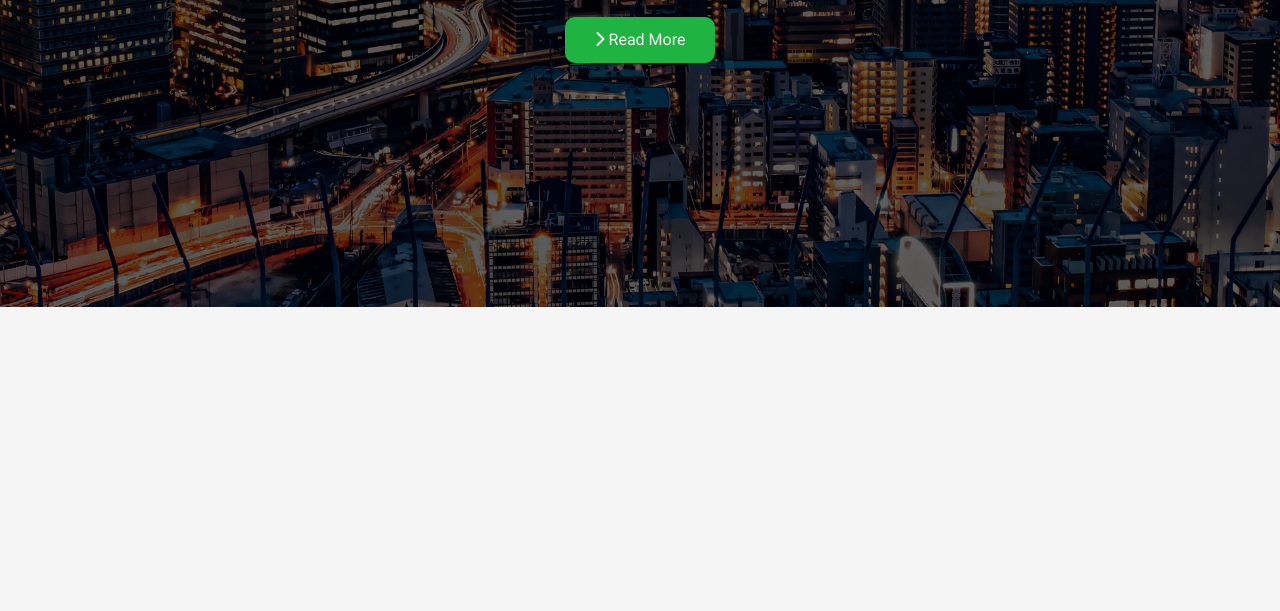
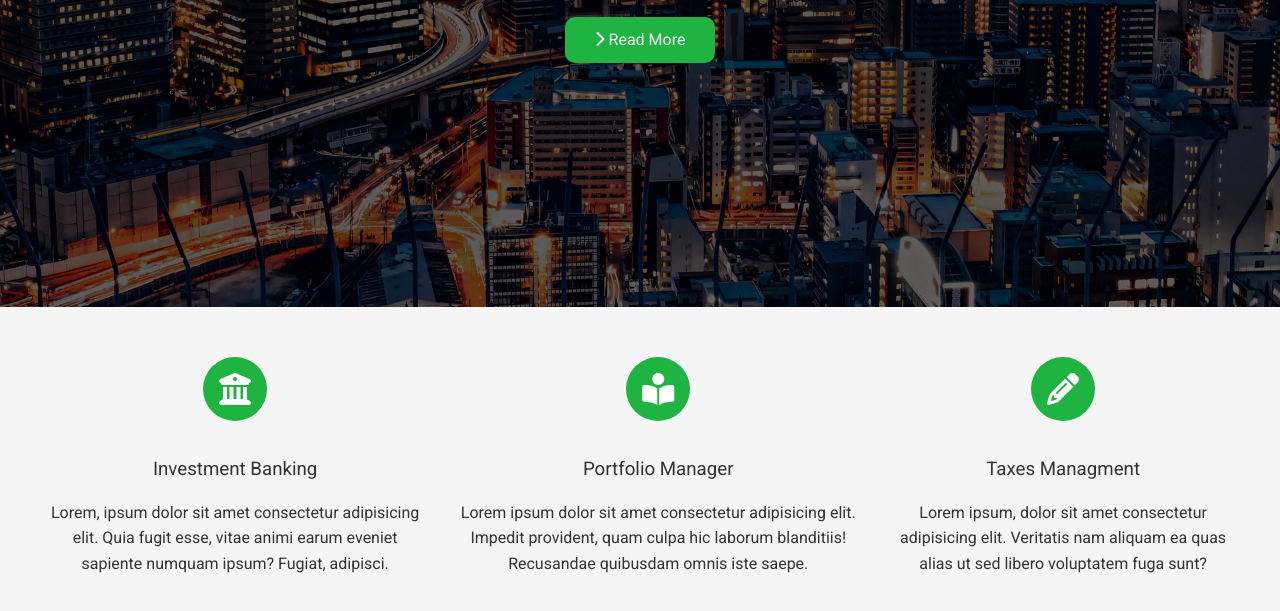
Before and after one commit to monybaruch/BusinessSite-, a plain HTML site: page index.html in a window 1280 px wide. Shown: the part 493-1104 px from the top of the page. Before the commit the page ends 800 px from the top, so only its background shows below. Drawn offline with Linux system fonts and the light colour scheme.

Commit message:
adding icons and alight them with flex

```diff
--- a/css/style.css
+++ b/css/style.css
@@ -109,3 +109,23 @@ img {
   max-height: 600px;
   margin: 20px 0 30px;
 }
+/* icons */
+.icons {
+  padding: 30px;
+}
+.icons h3 {
+  font-weight: 400;
+  margin-bottom: 15px;
+}
+
+.icons p {
+  margin-bottom: 20px;
+}
+
+.icons i {
+  background: #1fb341;
+  color: #fff;
+  padding: 1rem;
+  border-radius: 50%;
+  margin-bottom: 15px;
+}
--- a/css/utilities.css
+++ b/css/utilities.css
@@ -39,3 +39,16 @@
   background: whitesmoke;
   color: #333;
 }
+
+/* flex items styling */
+
+.flex-items {
+  display: flex;
+  text-align: center;
+  justify-content: center;
+  height: 100%;
+}
+
+.flex-items > div {
+  padding: 20px;
+}
--- a/index.html
+++ b/index.html
@@ -50,5 +50,44 @@
         </a>
       </div>
     </header>
+    <main>
+      <section id="about" class="icons bg-light">
+        <div class="flex-items">
+          <div>
+            <i class="fas fa-university fa-2x"></i>
+            <div>
+              <h3>Investment Banking</h3>
+              <p>
+                Lorem, ipsum dolor sit amet consectetur adipisicing elit. Quia
+                fugit esse, vitae animi earum eveniet sapiente numquam ipsum?
+                Fugiat, adipisci.
+              </p>
+            </div>
+          </div>
+          <div>
+            <i class="fas fa-book-reader fa-2x"></i>
+            <div>
+              <h3>Portfolio Manager</h3>
+              <p>
+                Lorem ipsum dolor sit amet consectetur adipisicing elit. Impedit
+                provident, quam culpa hic laborum blanditiis! Recusandae
+                quibusdam omnis iste saepe.
+              </p>
+            </div>
+          </div>
+          <div>
+            <i class="fas fa-pencil-alt fa-2x"></i>
+            <div>
+              <h3>Taxes Managment</h3>
+              <p>
+                Lorem ipsum, dolor sit amet consectetur adipisicing elit.
+                Veritatis nam aliquam ea quas alias ut sed libero voluptatem
+                fuga sunt?
+              </p>
+            </div>
+          </div>
+        </div>
+      </section>
+    </main>
   </body>
 </html>
```
